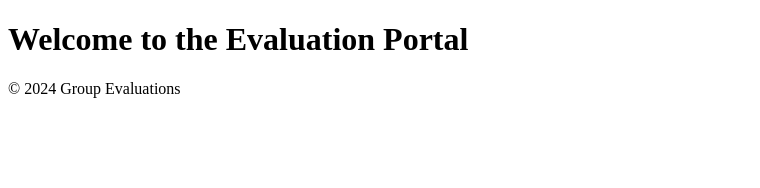
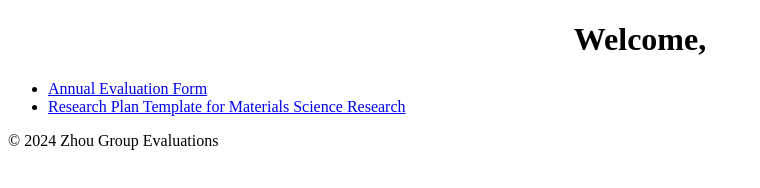
Before and after one commit to daonguyenk06/Annual-Eval-Form---Zhou-Group, a website: page index.html in a window 1280 px wide. Shown: the whole page, without its empty margins (0-760 px from the left). Drawn offline with Linux system fonts and the light colour scheme.

Commit message:
html changes

```diff
--- a/index.html
+++ b/index.html
@@ -8,16 +8,16 @@
 </head>
 <body>
     <header>
-        <h1>Welcome to the Evaluation Portal</h1>
+        <h1>Welcome, </h1>
     </header>
     <nav id="main-menu">
         <ul>
-            <!-- <li><a href="evaluation.html">Evaluation Form</a></li>
-            <li><a href="research_plan.html">Future Research Plan</a></li> -->
+            <li><a href="/EvaluationForm/index.html">Annual Evaluation Form</a></li>
+            <li><a href="/ResearchPlanTemplate/index.html">Research Plan Template for Materials Science Research</a></li>
         </ul>
     </nav>
     <footer>
-        <p>&copy; 2024 Group Evaluations</p>
+        <p>&copy; 2024 Zhou Group Evaluations</p>
     </footer>
 </body>
 </html>
--- a/style.css
+++ b/style.css
@@ -0,0 +1,3 @@
+header {
+    text-align: center;
+}
```
